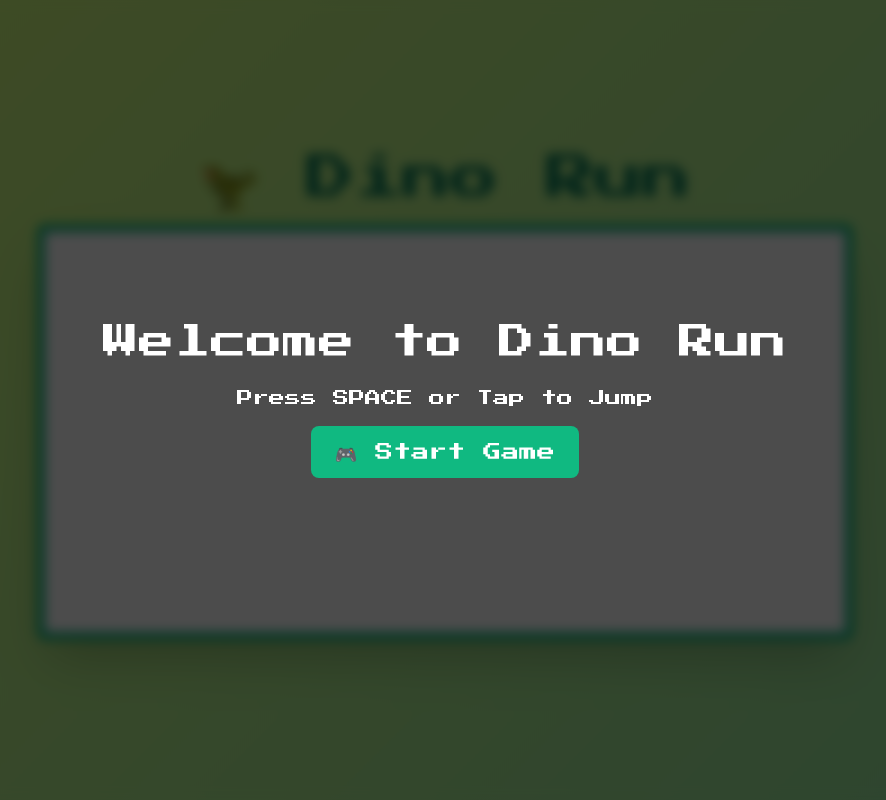
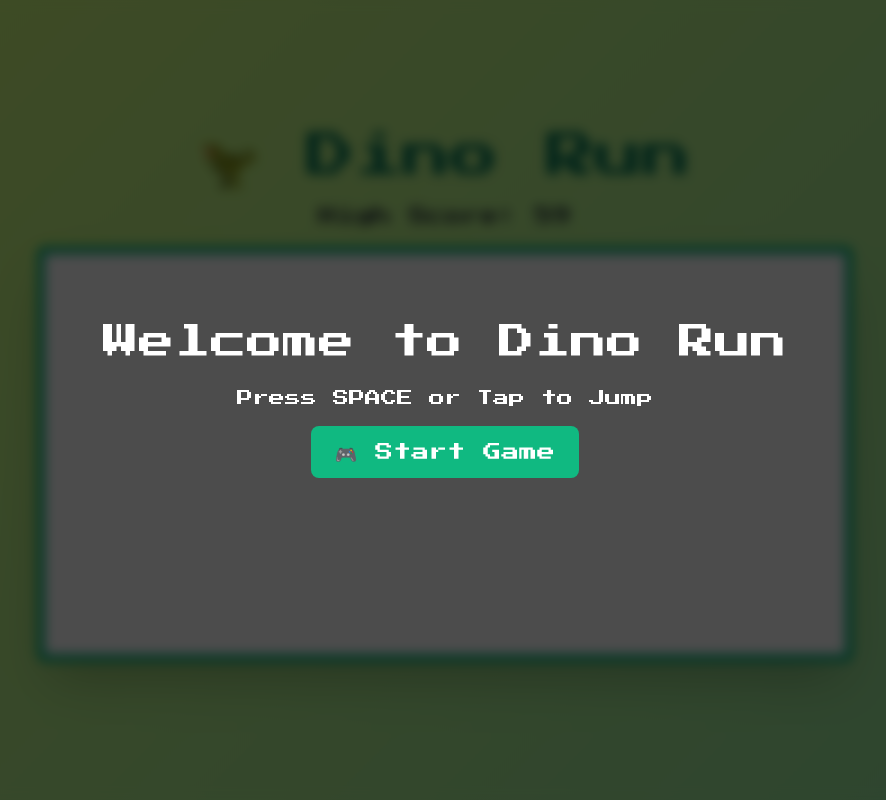
Before and after one commit to jitacm/30-days-python-game-Dino, a Flask app: page / in a window 1280 px wide. Shown: the whole page, without its empty margins (195-1081 px from the left). Run offline with Flask 3, Linux system fonts and the light colour scheme.

Commit message:
added funtioanlity for high score

```diff
--- a/Dino.python/app.py
+++ b/Dino.python/app.py
@@ -1,10 +1,47 @@
-from flask import Flask, render_template
+import os
+import json
+from flask import Flask, render_template, request, jsonify
 
 app = Flask(__name__)
+
+SCORE_FILE = os.path.join(os.path.dirname(__file__), "score.json")
+
+def read_score():
+    # If file doesn't exist or is empty/corrupted, reset it
+    if not os.path.exists(SCORE_FILE) or os.path.getsize(SCORE_FILE) == 0:
+        write_score(0)
+
+    try:
+        with open(SCORE_FILE, "r") as f:
+            return json.load(f)
+    except (json.JSONDecodeError, ValueError):
+        # If JSON is broken, reset to default
+        write_score(0)
+        return {"highScore": 0}
+
+def write_score(new_score):
+    with open(SCORE_FILE, "w") as f:
+        json.dump({"highScore": new_score}, f)
 
 @app.route('/')
 def index():
     return render_template('index.html')
 
-if __name__ == '__main__':
+@app.route("/get_score", methods=["GET"])
+def get_score():
+    return jsonify(read_score())
+
+@app.route("/save_score", methods=["POST"])
+def save_score():
+    try:
+        new_score = int(request.json.get("score", 0))
+    except (ValueError, TypeError):
+        return jsonify({"error": "Invalid score"}), 400
+
+    data = read_score()
+    if new_score > data["highScore"]:
+        write_score(new_score)
+    return jsonify(read_score())
+
+if __name__ == "__main__":
     app.run(debug=True)
--- /dev/null
+++ b/Dino.python/score.json
@@ -0,0 +1 @@
+{"highScore": 59}
--- a/Dino.python/templates/index.html
+++ b/Dino.python/templates/index.html
@@ -43,6 +43,9 @@
 <body class="flex flex-col items-center justify-center min-h-screen text-gray-800 relative">
 
   <h1 class="text-4xl md:text-5xl mb-4 text-green-700 drop-shadow-lg animate-bounce z-0">🦖 Dino Run</h1>
+  <div class="mb-4 text-lg">
+    High Score: <span id="highScoreDisplay">0</span>
+  </div>
   <canvas id="gameCanvas" class="shadow-2xl border-8 border-green-500"></canvas>
 
   <!-- Start Screen -->
@@ -62,7 +65,6 @@
       <button id="restartBtn" class="btn bg-green-600 text-white hover:bg-green-700 text-lg">🔁 Restart</button>
     </div>
   </div>
-
   <script>
     const canvas = document.getElementById("gameCanvas");
     const ctx = canvas.getContext("2d");
@@ -94,22 +96,44 @@
 
     const images = {};
     let assetsLoaded = false;
-    let dinoFrameWidth = 44; // will be updated after loading
+    let dinoFrameWidth = 44;
     let dinoFrameHeight = 47;
     let dinoFrameCount = 1;
+
+    // High score
+    let highScore = 0;
+
+    // Load high score from backend
+    async function loadHighScore() {
+      try {
+        const res = await fetch("/get_score");
+        const data = await res.json();
+        highScore = data.highScore || 0;
+        document.getElementById("highScoreDisplay").textContent = highScore;
+      } catch (err) {
+        console.error("Failed to load high score:", err);
+      }
+    }
+
+    // Save high score to backend
+    async function saveHighScore(score) {
+      try {
+        await fetch("/save_score", {
+          method: "POST",
+          headers: { "Content-Type": "application/json" },
+          body: JSON.stringify({ score })
+        });
+      } catch (err) {
+        console.error("Failed to save high score:", err);
+      }
+    }
 
     function loadImage(src) {
       return new Promise((resolve, reject) => {
         const img = new Image();
         img.src = src;
-        img.onload = () => {
-          console.log(`✅ Loaded: ${src} (${img.width}x${img.height})`);
-          resolve(img);
-        };
-        img.onerror = () => {
-          console.error(`❌ Failed to load image: ${src}`);
-          reject(`Failed to load image: ${src}`);
-        };
+        img.onload = () => resolve(img);
+        img.onerror = () => reject(`Failed to load image: ${src}`);
       });
     }
 
@@ -120,10 +144,9 @@
         images.cloud = await loadImage("static/assets/cloud.png");
         images.ground = await loadImage("static/assets/ground.png");
 
-        // auto-detect dino frame size
+        // Detect sprite frames
         dinoFrameHeight = images.dino.height;
         if (images.dino.width > dinoFrameHeight) {
-          // assume horizontal sprite sheet
           dinoFrameCount = 2; // adjust if you have more
           dinoFrameWidth = images.dino.width / dinoFrameCount;
         } else {
@@ -134,7 +157,6 @@
         dino.width = dinoFrameWidth;
         dino.height = dinoFrameHeight;
 
-        console.log(`🎨 Dino frames: ${dinoFrameCount}, size: ${dinoFrameWidth}x${dinoFrameHeight}`);
         assetsLoaded = true;
       } catch (err) {
         console.error(err);
@@ -143,13 +165,7 @@
 
     function drawDino() {
       const frameX = Math.floor(dino.frame) * dinoFrameWidth;
-      ctx.drawImage(
-        images.dino,
-        frameX, 0,
-        dinoFrameWidth, dinoFrameHeight,
-        dino.x, dino.y,
-        dino.width, dino.height
-      );
+      ctx.drawImage(images.dino, frameX, 0, dinoFrameWidth, dinoFrameHeight, dino.x, dino.y, dino.width, dino.height);
     }
 
     function gameLoop() {
@@ -173,55 +189,49 @@
       }
 
       // Clouds
-      if (Math.random() < 0.01) {
-        clouds.push({ x: GAME_WIDTH, y: Math.random() * GAME_HEIGHT / 2, speed: 0.5 + Math.random() });
-      }
+      if (Math.random() < 0.01) clouds.push({ x: GAME_WIDTH, y: Math.random() * GAME_HEIGHT / 2, speed: 0.5 + Math.random() });
       clouds.forEach(cloud => cloud.x -= cloud.speed);
       clouds = clouds.filter(cloud => cloud.x + 90 > 0);
       clouds.forEach(cloud => ctx.drawImage(images.cloud, cloud.x, cloud.y, 90, 30));
 
-      // Define a baseline for the ground (the Y position where things stand)
       const groundY = GAME_HEIGHT - GROUND_HEIGHT;
 
       // Ground
       groundX = (groundX - 5 + GAME_WIDTH) % GAME_WIDTH;
-      const groundOffset = 30; // adjust this number until it looks right
-
-ctx.drawImage(images.ground, groundX, GAME_HEIGHT - GROUND_HEIGHT - groundOffset, GAME_WIDTH, GROUND_HEIGHT);
-ctx.drawImage(images.ground, groundX - GAME_WIDTH, GAME_HEIGHT - GROUND_HEIGHT - groundOffset, GAME_WIDTH, GROUND_HEIGHT);
-
+      const groundOffset = 30;
+      ctx.drawImage(images.ground, groundX, GAME_HEIGHT - GROUND_HEIGHT - groundOffset, GAME_WIDTH, GROUND_HEIGHT);
+      ctx.drawImage(images.ground, groundX - GAME_WIDTH, GAME_HEIGHT - GROUND_HEIGHT - groundOffset, GAME_WIDTH, GROUND_HEIGHT);
 
       // Cactus
       spawnTimer++;
       if (spawnTimer > 90) {
-        cacti.push({
-          x: GAME_WIDTH,
-          y: groundY - 40, // cactus stands directly on ground
-          width: 30,
-          height: 40
-        });
+        cacti.push({ x: GAME_WIDTH, y: groundY - 40, width: 30, height: 40 });
         spawnTimer = 0;
       }
       cacti.forEach(cactus => cactus.x -= 5);
       cacti = cacti.filter(cactus => cactus.x + cactus.width > 0);
       cacti.forEach(cactus => ctx.drawImage(images.cactus, cactus.x, cactus.y, cactus.width, cactus.height));
 
-      // Collision detection stays the same
-
-
       // Collision detection
+      let gameOver = false;
       cacti.forEach(cactus => {
-        if (
-          dino.x < cactus.x + cactus.width &&
-          dino.x + dino.width > cactus.x &&
-          dino.y < cactus.y + cactus.height &&
-          dino.y + dino.height > cactus.y
-        ) {
-          isRunning = false;
-          document.getElementById("gameOver").classList.remove("hidden");
-          document.getElementById("finalScore").textContent = Math.floor(score);
+        if (dino.x < cactus.x + cactus.width && dino.x + dino.width > cactus.x && dino.y < cactus.y + cactus.height && dino.y + dino.height > cactus.y) {
+          gameOver = true;
         }
       });
+
+      if (gameOver) {
+        isRunning = false;
+        document.getElementById("gameOver").classList.remove("hidden");
+        document.getElementById("finalScore").textContent = Math.floor(score);
+
+        // Update high score
+        if (score > highScore) {
+          highScore = Math.floor(score);
+          document.getElementById("highScoreDisplay").textContent = highScore;
+          saveHighScore(highScore);
+        }
+      }
 
       drawDino();
 
@@ -234,10 +244,9 @@ ctx.drawImage(images.ground, groundX - GAME_WIDTH, GAME_HEIGHT - GROUND_HEIGHT -
       animationId = requestAnimationFrame(gameLoop);
     }
 
+    // Start / Restart / Jump functions remain the same
     async function startGame() {
-      if (!assetsLoaded) {
-        await loadAssets();
-      }
+      if (!assetsLoaded) await loadAssets();
       document.getElementById("startScreen")?.classList.add("hidden");
       document.getElementById("gameOver")?.classList.add("hidden");
       isRunning = true;
@@ -263,9 +272,7 @@ ctx.drawImage(images.ground, groundX - GAME_WIDTH, GAME_HEIGHT - GROUND_HEIGHT -
     }
 
     // Controls
-    window.addEventListener("keydown", e => {
-      if (e.code === "Space") jump();
-    });
+    window.addEventListener("keydown", e => { if (e.code === "Space") jump(); });
     window.addEventListener("touchstart", jump);
 
     // Buttons
@@ -274,7 +281,9 @@ ctx.drawImage(images.ground, groundX - GAME_WIDTH, GAME_HEIGHT - GROUND_HEIGHT -
 
     // Preload
     loadAssets();
+    loadHighScore();
   </script>
+
 
 
 </body>
--- a/highscore.json
+++ /dev/null
@@ -1 +0,0 @@
-{"high_score": 341}
```
